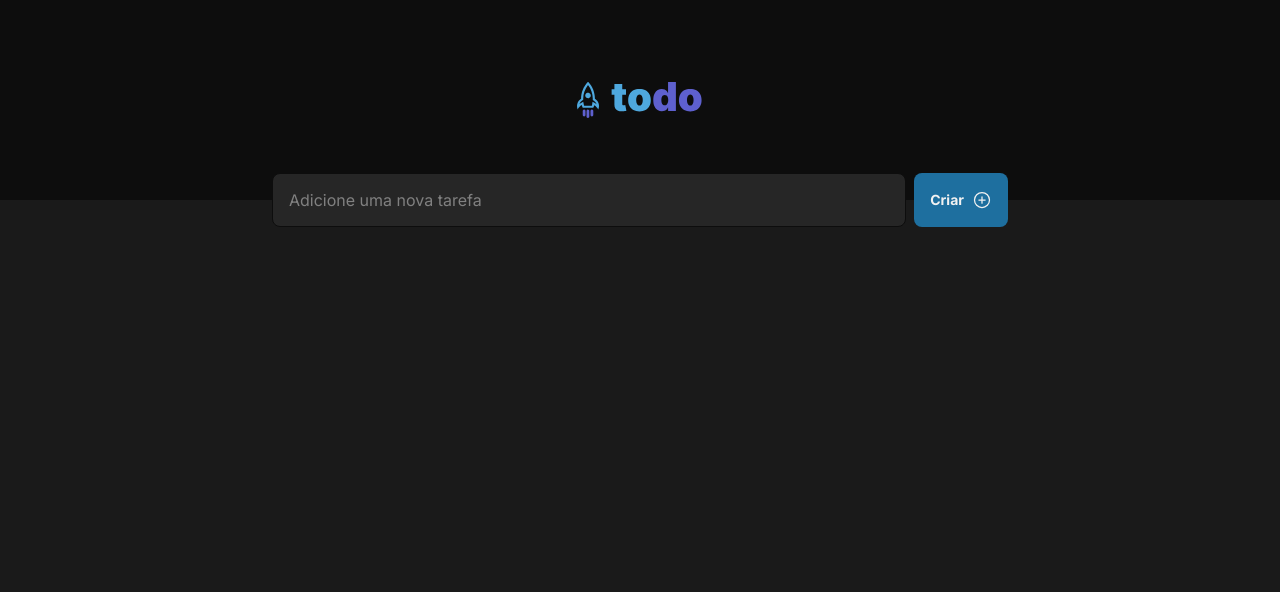
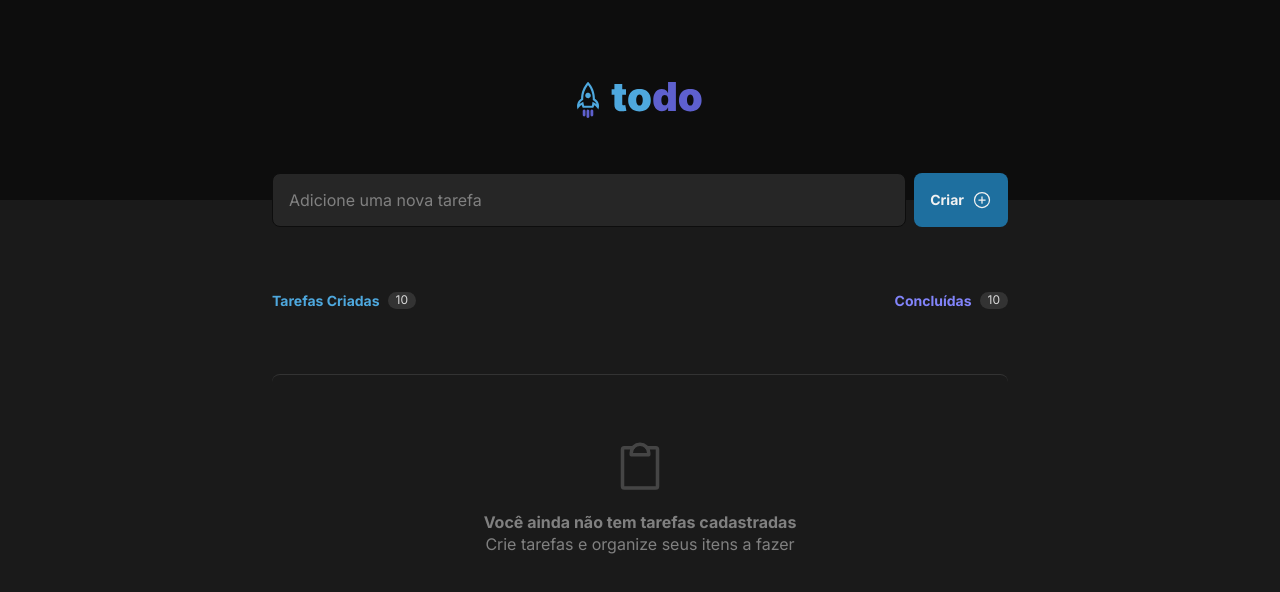
Before and after one commit to KevinGuedes/todo-list-react, a React (Vite) app: page / in a window 1280 px wide. Shown: the top 592 px of the page. Built offline with nearby package versions, Linux system fonts and the light colour scheme.

Commit message:
empty todos container completed

```diff
--- a/src/App.module.css
+++ b/src/App.module.css
@@ -2,3 +2,10 @@
   max-width: 46rem;
   margin: 0 auto;
 }
+
+.toDoListContainer {
+  max-width: 46rem;
+  margin: 4rem auto 0;
+  margin-top: 4rem;
+  height: 30px;
+}
--- a/src/App.tsx
+++ b/src/App.tsx
@@ -1,7 +1,8 @@
 import { Header } from './components/Header'
-import { NewTask } from './components/NewTask'
+import { NewToDo } from './components/NewToDo'
 
 import styles from './App.module.css'
+import { ToDoList } from './components/ToDoList'
 import './global.css'
 
 export function App() {
@@ -9,8 +10,11 @@ export function App() {
     <div>
       <Header />
       <div className={styles.newTaskContainer}>
-        <NewTask />
+        <NewToDo />
       </div>
+      <main className={styles.toDoListContainer}>
+        <ToDoList />
+      </main>
     </div>
   )
 }
--- a/src/components/NewTask.tsx
+++ /dev/null
@@ -1,44 +0,0 @@
-import { PlusCircle } from 'phosphor-react'
-import { ChangeEvent, FormEvent, InvalidEvent, useRef, useState } from 'react'
-
-import styles from './NewTask.module.css'
-
-export function NewTask() {
-  const [newTask, setNewTask] = useState('')
-  const newTaskInput = useRef<HTMLInputElement>(null)
-
-  function handleNewTaskChange(event: ChangeEvent<HTMLInputElement>) {
-    event.target.setCustomValidity('')
-    setNewTask(event.target.value)
-  }
-
-  function handleInvalidNewTask(event: InvalidEvent<HTMLInputElement>) {
-    event.target.setCustomValidity('Este campo é obrigatório')
-  }
-
-  function handleCreateNewTask(event: FormEvent) {
-    event.preventDefault()
-    setNewTask('')
-    newTaskInput.current?.focus()
-  }
-
-  const isNewTaskEmpty = newTask.length === 0
-
-  return (
-    <form className={styles.newTaskForm} onSubmit={handleCreateNewTask}>
-      <input
-        name="todo"
-        placeholder="Adicione uma nova tarefa"
-        required
-        ref={newTaskInput}
-        value={newTask}
-        onChange={handleNewTaskChange}
-        onInvalid={handleInvalidNewTask}
-      />
-      <button type="submit" disabled={isNewTaskEmpty}>
-        Criar
-        <PlusCircle size={20} />
-      </button>
-    </form>
-  )
-}
--- a/src/components/NewTask.module.css
+++ b/src/components/NewToDo.module.css
@@ -1,4 +1,4 @@
-.newTaskForm {
+.newNewToDoForm {
   width: 100%;
   display: flex;
   gap: 0.5rem;
@@ -6,7 +6,7 @@
   align-self: center;
 }
 
-.newTaskForm input {
+.newNewToDoForm input {
   resize: none;
   width: 100%;
   background: var(--gray-500);
@@ -17,12 +17,12 @@
   color: var(--gray-100);
 }
 
-.newTaskForm input::placeholder {
+.newNewToDoForm input::placeholder {
   color: var(--gray-300);
   margin-right: 1rem;
 }
 
-.newTaskForm button[type='submit'] {
+.newNewToDoForm button[type='submit'] {
   background-color: var(--blue-dark);
   color: var(--gray-100);
   display: flex;
@@ -38,10 +38,10 @@
   transition: background-color 0.1s;
 }
 
-.newTaskForm button[type='submit']:not(:disabled):hover {
+.newNewToDoForm button[type='submit']:not(:disabled):hover {
   background-color: var(--blue);
 }
 
-.newTaskForm button[type='submit']:disabled {
+.newNewToDoForm button[type='submit']:disabled {
   cursor: not-allowed;
 }
--- /dev/null
+++ b/src/components/NewToDo.tsx
@@ -0,0 +1,44 @@
+import { PlusCircle } from 'phosphor-react'
+import { ChangeEvent, FormEvent, InvalidEvent, useRef, useState } from 'react'
+
+import styles from './NewToDo.module.css'
+
+export function NewToDo() {
+  const [newToDo, setNewToDo] = useState('')
+  const newToDoInput = useRef<HTMLInputElement>(null)
+
+  function handleNewToDoChange(event: ChangeEvent<HTMLInputElement>) {
+    event.target.setCustomValidity('')
+    setNewToDo(event.target.value)
+  }
+
+  function handleInvalidNewNewToDo(event: InvalidEvent<HTMLInputElement>) {
+    event.target.setCustomValidity('Este campo é obrigatório')
+  }
+
+  function handleCreateNewToDo(event: FormEvent) {
+    event.preventDefault()
+    setNewToDo('')
+    newToDoInput.current?.focus()
+  }
+
+  const isNewNewToDoEmpty = newToDo.length === 0
+
+  return (
+    <form className={styles.newNewToDoForm} onSubmit={handleCreateNewToDo}>
+      <input
+        name="todo"
+        placeholder="Adicione uma nova tarefa"
+        required
+        ref={newToDoInput}
+        value={newToDo}
+        onChange={handleNewToDoChange}
+        onInvalid={handleInvalidNewNewToDo}
+      />
+      <button type="submit" disabled={isNewNewToDoEmpty}>
+        Criar
+        <PlusCircle size={20} />
+      </button>
+    </form>
+  )
+}
--- /dev/null
+++ b/src/components/ToDo.tsx
@@ -0,0 +1 @@
+export function ToDo() {}
--- /dev/null
+++ b/src/components/ToDoList.module.css
@@ -0,0 +1,53 @@
+.header {
+  display: flex;
+  justify-content: space-between;
+}
+
+.header div {
+  display: flex;
+  gap: 0.5rem;
+  align-items: center;
+  margin-bottom: 4rem;
+}
+
+.toDosCreated {
+  color: var(--blue);
+  font-weight: bold;
+  font-size: 0.875rem;
+}
+
+.toDosCompleted {
+  color: var(--purple);
+  font-weight: bold;
+  font-size: 0.875rem;
+}
+
+.toDosCount span {
+  background-color: var(--gray-400);
+  color: var(--gray-200);
+  font-size: 0.75rem;
+  padding: 0 0.5rem;
+  border-radius: 999px;
+}
+
+.emptyToDos {
+  border-top: 1px solid var(--gray-400);
+  border-radius: 8px;
+  padding: 4rem 1.5rem;
+  display: flex;
+  flex-direction: column;
+  align-items: center;
+}
+
+.emptyToDos span {
+  color: var(--gray-300);
+}
+
+.emptyToDos span:first-of-type {
+  margin-top: 1rem;
+  font-weight: bold;
+}
+
+.emptyToDos span {
+  font-weight: regular;
+}
--- /dev/null
+++ b/src/components/ToDoList.tsx
@@ -0,0 +1,26 @@
+import { Clipboard } from 'phosphor-react'
+import styles from './ToDoList.module.css'
+
+export function ToDoList() {
+  return (
+    <div>
+      <header className={styles.header}>
+        <div className={styles.toDosCount}>
+          <p className={styles.toDosCreated}>Tarefas Criadas</p>
+          <span>10</span>
+        </div>
+
+        <div className={styles.toDosCount}>
+          <p className={styles.toDosCompleted}>Concluídas</p>
+          <span>10</span>
+        </div>
+      </header>
+
+      <section className={styles.emptyToDos}>
+        <Clipboard size={56} opacity={0.2} />
+        <span>Você ainda não tem tarefas cadastradas</span>
+        <span>Crie tarefas e organize seus itens a fazer</span>
+      </section>
+    </div>
+  )
+}
```
Also changed, not shown: src/components/ToDo.module.css (added).
